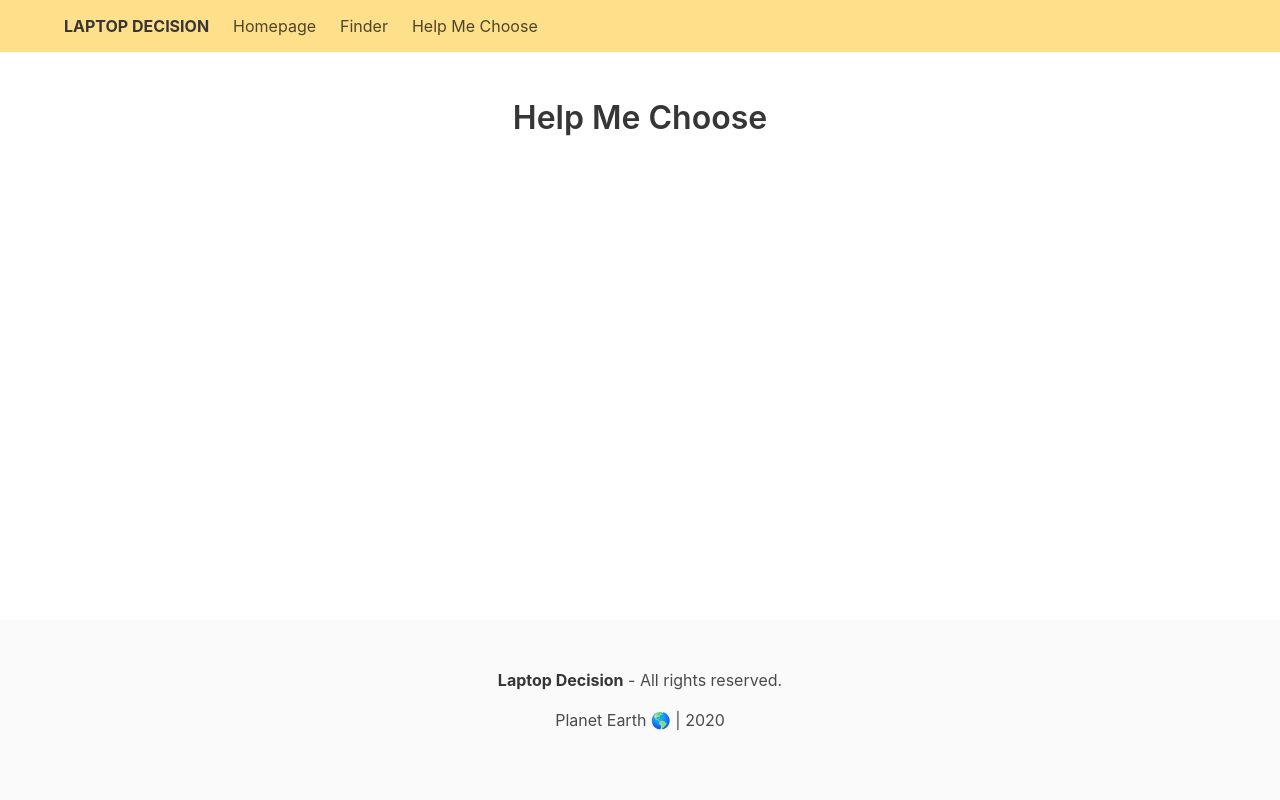
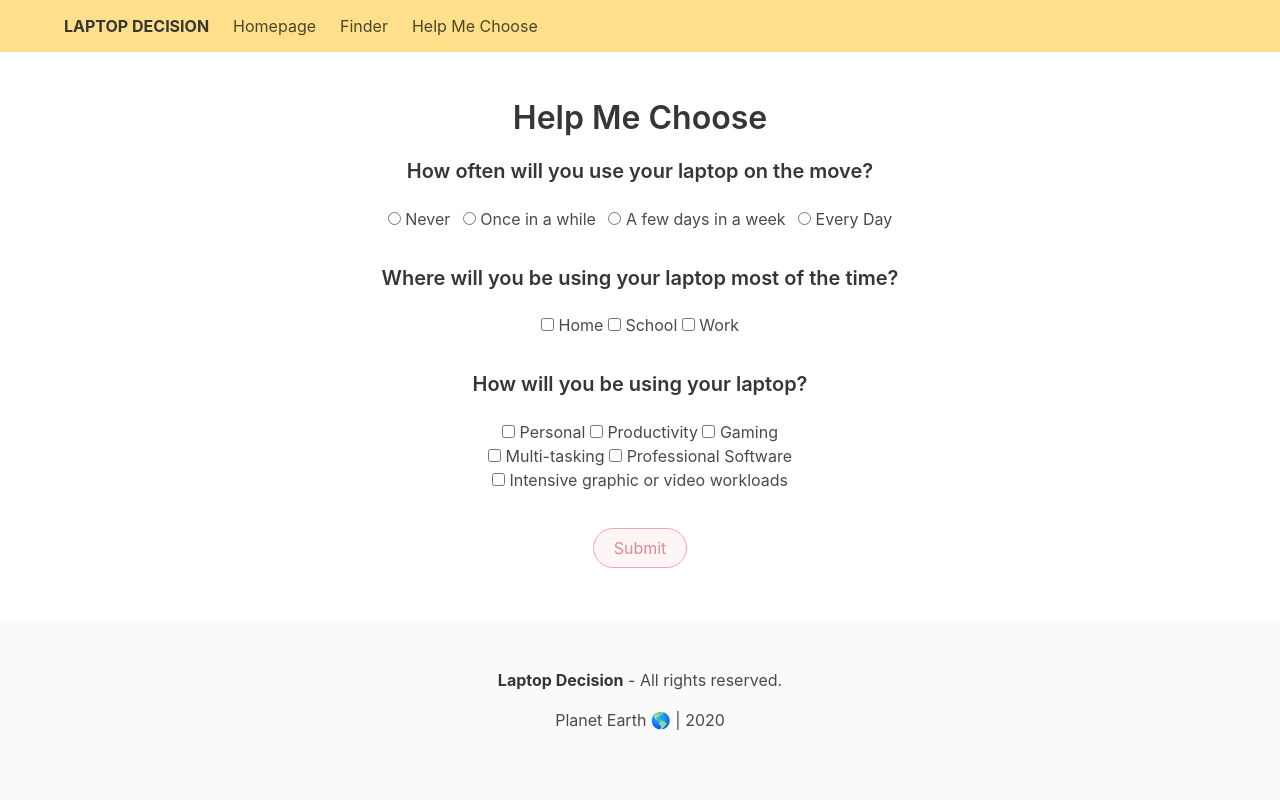
Before and after one commit to bonasunu/laptopdecision, a Django app: page /help-me-choose in a window 1280 px wide. Run offline with Django 3.2, Linux system fonts and the light colour scheme; some libraries are stand-ins or nearby versions.

Commit message:
add javascript for submit button on helme choose page

```diff
--- a/lapdec/app/templates/app/help-me-choose.html
+++ b/lapdec/app/templates/app/help-me-choose.html
@@ -9,6 +9,131 @@ Help Me Choose
 <section class="section">
     <div class="container">
         <h1 class="title has-text-centered">Help Me Choose</h1>
+        <div class="columns is-centered">
+            <div class="column is-half">
+                <form action="" method="POST" id="help_form">
+                    {% csrf_token %}
+                    <h2 class="title is-5 has-text-centered">How often will you use your laptop on the move?</h2>
+                    <div class="field">
+                        <div class="control has-text-centered" id="mobility">
+                            <label class="radio">
+                                <input type="radio" name="mobility_answer" value="never" onclick='isRadioChecked()'>
+                                Never
+                            </label>
+                            <label class="radio">
+                                <input type="radio" name="mobility_answer" value="once" onclick='isRadioChecked()'>
+                                Once in a while
+                            </label>
+                            <label class="radio">
+                                <input type="radio" name="mobility_answer" value="few" onclick='isRadioChecked()'>
+                                A few days in a week
+                            </label>
+                            <label class="radio">
+                                <input type="radio" name="mobility_answer" value="everyday" onclick='isRadioChecked()'>
+                                Every Day
+                            </label>
+                        </div>
+                    </div>
+                    <br>
+                    <h2 class="title is-5 has-text-centered">Where will you be using your laptop most of the time?</h2>
+                    <div class="field">
+                        <div class="control has-text-centered">
+                            <label class="checkbox">
+                                <input type="checkbox" name="location_answer" value="home" onchange="loc(this)">
+                                Home
+                            </label>
+                            <label class="checkbox">
+                                <input type="checkbox" name="location_answer" value="school" onchange="loc(this)">
+                                School
+                            </label>
+                            <label class="checkbox">
+                                <input type="checkbox" name="location_answer" value="work" onchange="loc(this)">
+                                Work
+                            </label>
+                        </div>
+                    </div>
+                    <br>
+                    <h2 class="title is-5 has-text-centered">How will you be using your laptop?</h2>
+                    <div class="field">
+                        <div class="control has-text-centered">
+                            <label class="checkbox">
+                                <input type="checkbox" name="activity_answer" value="personal" onchange="act(this)">
+                                Personal
+                            </label>
+                            <label class="checkbox">
+                                <input type="checkbox" name="activity_answer" value="productivity" onchange="act(this)">
+                                Productivity
+                            </label>
+                            <label class="checkbox">
+                                <input type="checkbox" name="activity_answer" value="gaming" onchange="act(this)">
+                                Gaming
+                            </label>
+                            <br>
+                            <label class="checkbox">
+                                <input type="checkbox" name="activity_answer" value="multi-tasking" onchange="act(this)">
+                                Multi-tasking
+                            </label>
+                            <label class="checkbox">
+                                <input type="checkbox" name="activity_answer" value="pro-software" onchange="act(this)">
+                                Professional Software
+                            </label>
+                            <label class="checkbox">
+                                <input type="checkbox" name="activity_answer" value="intensive">
+                                Intensive graphic or video workloads
+                            </label>
+                        </div>
+                    </div>
+                    <br>
+                    <div class="buttons is-centered">
+                        <input type="submit" class="button is-rounded is-danger is-light" id="submitButton" disabled='disabled'>
+                    </div>
+                </form>
+            </div>
+        </div>
     </div>
 </section>
+<script>
+    // Javasscript for Input Button
+
+    var radioChecked = false;
+    var locAnswer = 0;
+    var actAnswer = 0;
+
+    function isRadioChecked() {
+        radioChecked = true;
+        activeBtn();
+    }
+
+    function loc(element) {
+        if (element.checked == true) {
+            locAnswer += 1;
+        }
+        else {
+            locAnswer -= 1;
+        };
+
+        activeBtn();
+    };
+
+    function act(element) {
+        if (element.checked == true) {
+            actAnswer += 1;
+        }
+        else {
+            actAnswer -= 1;
+        };
+
+        activeBtn();
+    };
+
+    function activeBtn() {
+        if (locAnswer > 0 && radioChecked == true && actAnswer > 0) {
+            // console.log(sum);
+            document.getElementById('submitButton').removeAttribute('disabled');
+        }
+        else {
+            document.getElementById('submitButton').setAttribute('disabled','disabled');
+        }
+    };
+</script>
 {% endblock %}
--- a/lapdec/app/urls.py
+++ b/lapdec/app/urls.py
@@ -6,4 +6,5 @@ urlpatterns = [
     path('finder', views.finder, name='finder'),
     path('help-me-choose', views.help_me_choose, name='help'),
     path('<slug:slug>', views.laptop),
+    path('help-me-choose/result', views.result, name='result'),
 ]
--- a/lapdec/app/views.py
+++ b/lapdec/app/views.py
@@ -1,4 +1,4 @@
-from django.shortcuts import render
+from django.shortcuts import render, redirect
 from .models import Laptop
 from .filters import LaptopFilter
 from django.views.generic import ListView, DetailView
@@ -31,7 +31,24 @@ def help_me_choose(request):
     #TODO
     # Implement "Help me choose"
 
+    if request.method == 'POST':
+
+        mobility = request.POST.get('mobility_answer')
+        location = request.POST.getlist('location_answer')
+        activity = request.POST.getlist('activity_answer')
+
+        context = {
+            'mobility': mobility,
+            'location': location,
+            'activity': activity
+        }
+
+        return render(request, 'app/result.html', context)
+
     return render(request, 'app/help-me-choose.html')
+
+def result(request):
+    return render(request, 'app/result.html')
 
 def laptop(request, slug):
     try:
```
Also changed, not shown: lapdec/app/templates/app/result.html (added, +20 -0 lines).
